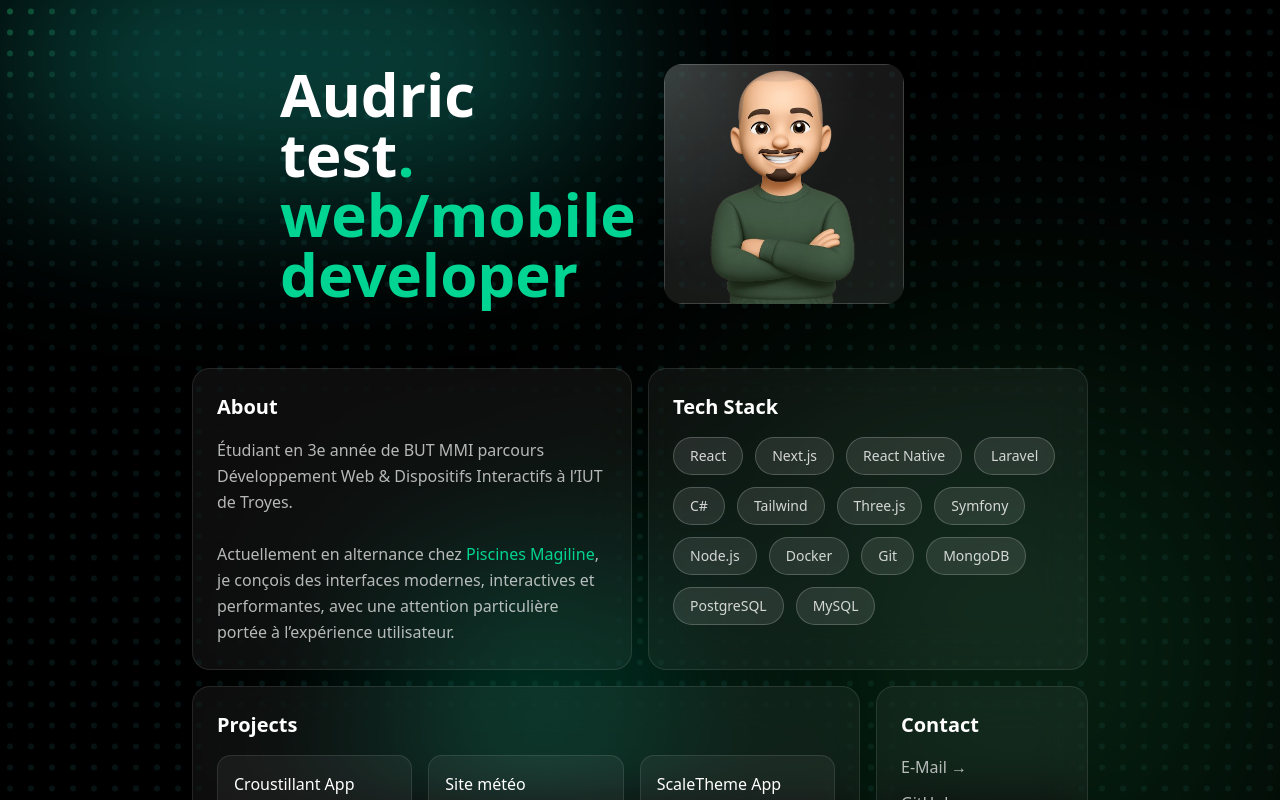
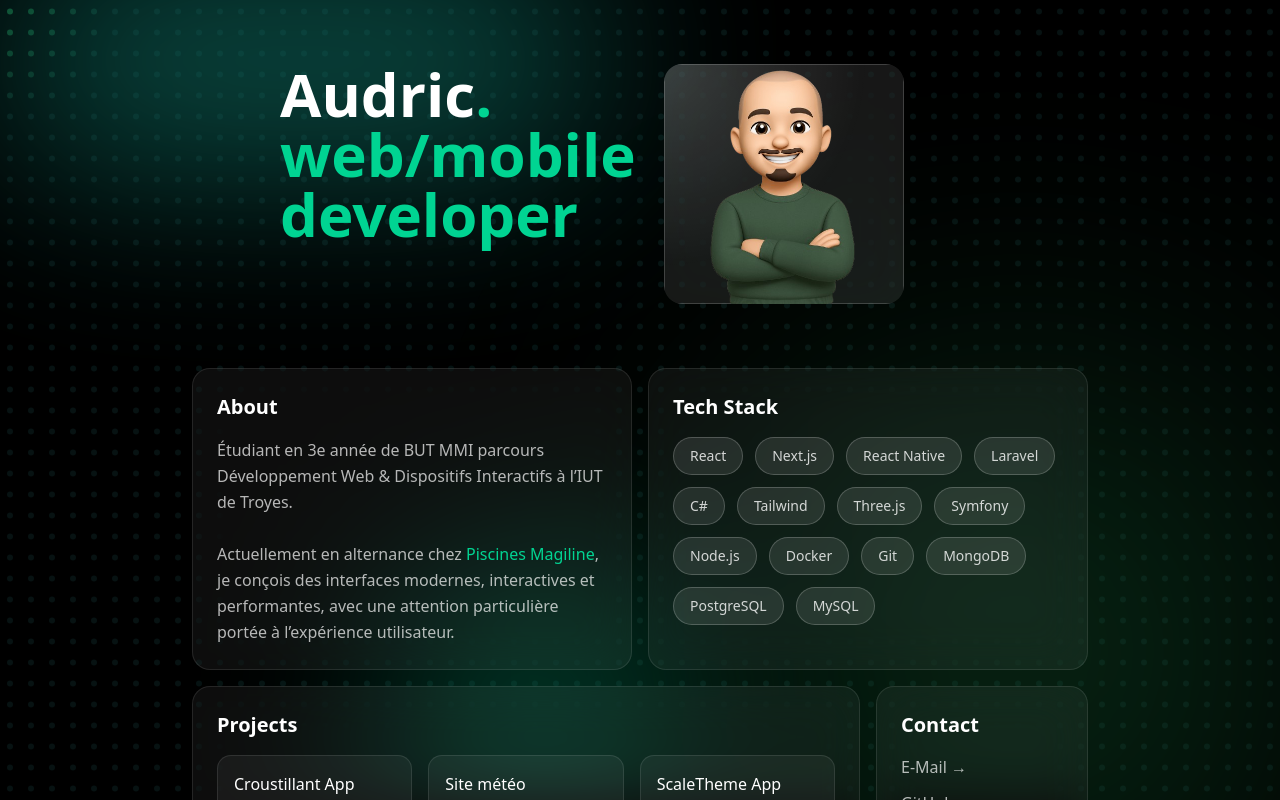
Before and after one commit to audricfullhardt/portfolio_2026, a Next.js app: page / in a window 1280 px wide. Shown: the top 800 px of the page. Built offline with nearby package versions, Linux system fonts and the light colour scheme.

Commit message:
feat(chore): ci testing

```diff
--- a/components/hero/Hero.tsx
+++ b/components/hero/Hero.tsx
@@ -14,7 +14,7 @@ export default function Hero() {
         <div className="max-w-6xl grid grid-cols-1 md:grid-cols-2 gap-12 px-6">
           <div className="flex flex-col justify-left gap-6">
             <h1 className="text-4xl md:text-6xl font-bold text-white">
-              Audric test
+              Audric
               <span className="text-emerald-400">.</span>
               <br />
               <span className="text-emerald-400">web/mobile developer</span>
```
